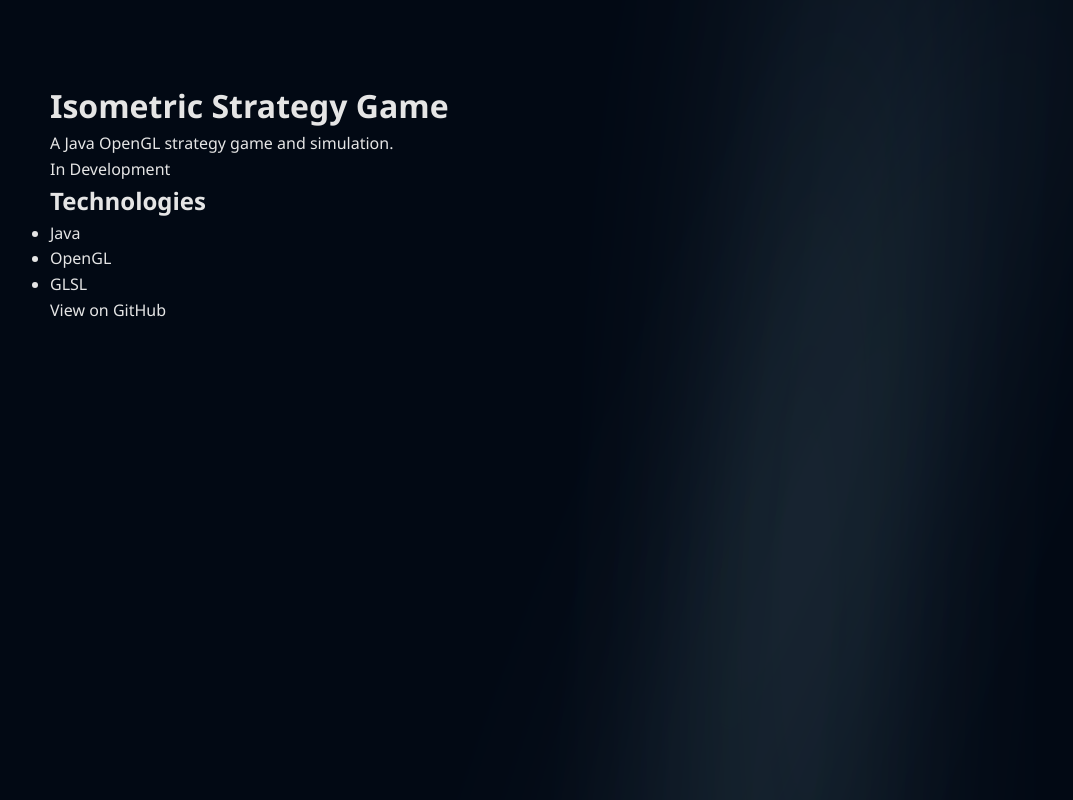
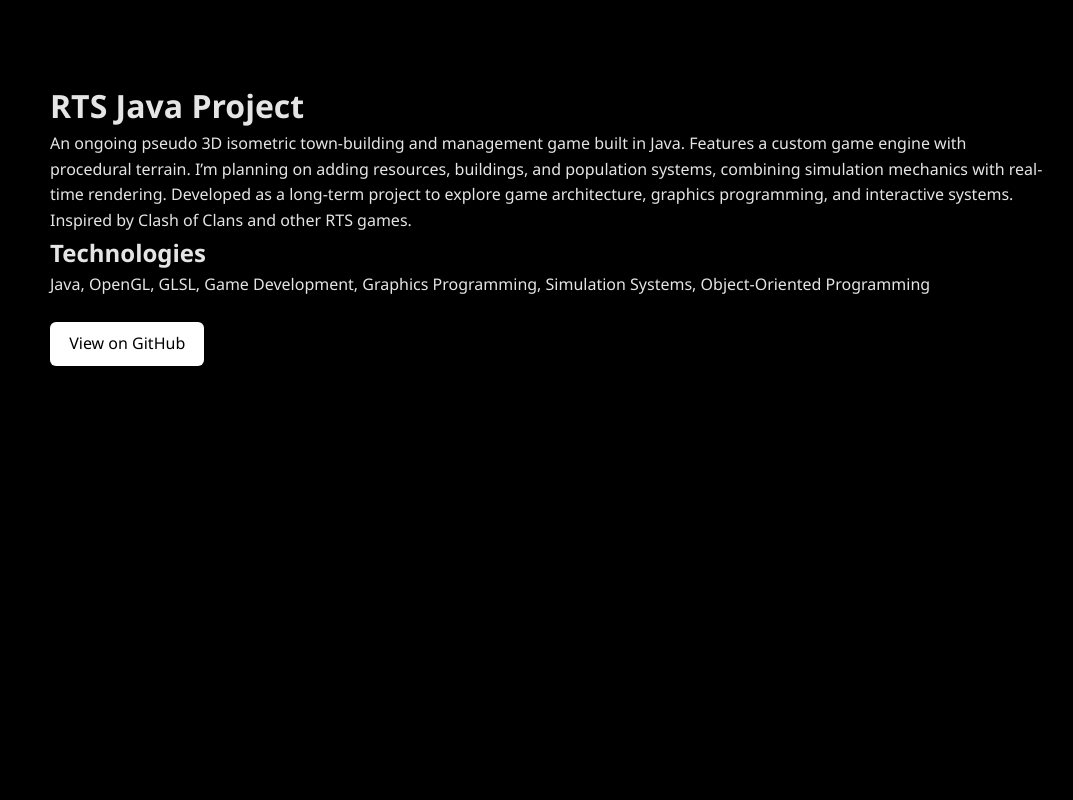
Before and after one commit to ouchakovpeter/ouchakovpeter.github.io, a React (Vite) app: page /projects/game in a window 1280 px wide. Shown: the whole page, without its empty margins (90-1163 px from the left). Built offline with nearby package versions, Linux system fonts and the light colour scheme.

Commit message:
Website Content

```diff
--- a/public/xmb/spline.js
+++ b/public/xmb/spline.js
@@ -378,11 +378,7 @@
       updateSplineTexture(timeSec);
       const bgGradient = resolveBackgroundGradient(settings);
 
-      const maxScroll =
-        document.documentElement.scrollHeight - window.innerHeight;
-
-      const scrollProgress =
-        maxScroll > 0 ? window.scrollY / maxScroll : 0;
+      const scrollProgress = (window.scrollY / window.innerHeight) * 2.0;
 
       gl.disable(gl.DEPTH_TEST);
       gl.disable(gl.BLEND);
--- a/src/App.jsx
+++ b/src/App.jsx
@@ -1,12 +1,14 @@
-import { BrowserRouter, Routes, Route, Link } from "react-router-dom";
+import { BrowserRouter, Routes, Route } from "react-router-dom";
 import "./index.css";
+import Projects from "./components/Projects";
 import ProjectPage from "./pages/ProjectPage";
-import Aurora from "./components/Aurora";
+// import Aurora from "./components/Aurora";
 import XMBbackground from "./components/XMBbackground";
 
 function App() {
     return (
         <BrowserRouter>
+            <XMBbackground />
             <Routes>
                 <Route path="/" element={<Home />} />
                 <Route path="/projects/:projectId" element={<ProjectPage />} />
@@ -18,7 +20,6 @@ function App() {
 function Home() {
     return (
         <>
-            <XMBbackground />
             {/* <Aurora /> */}
 
             <header>
@@ -26,7 +27,9 @@ function Home() {
                     <div className="logo">Peter Ouchakov</div>
 
                     <ul className="nav-links">
-                        {/* Navigation links can go here later */}
+                        <li><a href="#about">About</a></li>
+                        <li><a href="#projects">Projects</a></li>
+                        <li><a href="#skills">Skills</a></li>
                     </ul>
                 </nav>
             </header>
@@ -85,27 +88,50 @@ function Home() {
                 </div>
             </section>
 
-            <div className="introduction">
+            <section id="about" class="section">
+                <h2>About Me</h2>
 
                 <p>
-                    A proper introduction is coming soon.
-                </p>
-
-                {/* <p>
-                    I'm a Computer Science student at Carleton University focused on
-                    Software Engineering.
+                I'm a Computer Science student at Carleton University focused on Software Engineering.
                 </p>
 
                 <p>
-                    I enjoy designing and creating software that solves real problems,
-                    makes something easier, or is simply interesting to build.
-                </p> */}
+                I enjoy designing and creating software that solves real problems, makes something easier,
+                or is simply interesting to build. I'm interested in software engineering, backend development,
+                systems, graphics, and anything else that sparks my curiosity.
+                </p>
 
-                <Link to="/projects/game">
-                    {/* Game Project */}
-                </Link>
+            </section>
 
-            </div>
+            <section id="skills" class="section">
+                <h2>Skills Compiled</h2>
+
+                <div class="skills-grid">
+
+                    <div class="skill">
+                        <h3>Languages</h3>
+                        <p className = "skill-list">Python, Java, C++, JavaScript, HTML, CSS, JSX, GDscript, SQLite, GLSL</p>
+                    </div>
+
+                    <div class="skill">
+                        <h3>Tools</h3>
+                        <p className = "skill-list">Git, Docker, Linux, VS Code, React, Node.js, OpenGL/WebGL, WireGuard, SSH, TCP/IP, Flask</p>
+                    </div>
+
+                    <div class="skill">
+                        <h3>Concepts</h3>
+                        <p className = "skill-list">Data Structures, Algorithms, OOP, APIs, UML, UI Design & Asset Art, Web Hosting/Networking, Server Administration, Team Collaboration</p>
+                    </div>
+
+                </div>
+            </section>
+
+            <section id="projects" class="section">
+                <h2>Projects</h2>
+
+                <Projects />
+
+            </section>
 
             <footer>
                 <p>© 2026 Peter Ouchakov</p>
--- /dev/null
+++ b/src/components/Projects.jsx
@@ -0,0 +1,29 @@
+import { Link } from "react-router-dom";
+import { projects } from "../data/projects";
+
+function Projects() {
+  return (
+    <section id="projects" className="section">
+      <div className="projects-list">
+        {Object.entries(projects).map(([id, project]) => (
+          <article className="project-card" key={id}>
+            <h3>{project.title}</h3>
+            <p>{project.description}</p>
+            <p className="project-skills">{project.technologies.join(" · ")}</p>
+
+            <div className="project-links">
+              {project.page && <Link to={project.page}>Details</Link>}
+              {project.github && (
+                <a href={project.github} target="_blank" rel="noreferrer">
+                  GitHub
+                </a>
+              )}
+            </div>
+          </article>
+        ))}
+      </div>
+    </section>
+  );
+}
+
+export default Projects;
--- a/src/data/projects.js
+++ b/src/data/projects.js
@@ -1,52 +1,36 @@
 export const projects = {
-    game: {
-        title: "Isometric Strategy Game",
-        description:
-            "A Java OpenGL strategy game and simulation.",
-        status: "In Development",
-
-        heroImage: "/assets/projects/game/main.webp",
-
-        technologies: [
-            "Java",
-            "OpenGL",
-            "GLSL"
-        ],
-
-        sections: [
-            {
-                title: "About",
-                paragraphs: [
-                    "This is a strategy and simulation game I have been developing in Java.",
-                    "The game features procedural terrain, resource management, buildings, population simulation, and AI-controlled agents."
-                ]
-            },
-
-            {
-                title: "Procedural World",
-                paragraphs: [
-                    "The world is generated procedurally when a new game is created.",
-                    "Terrain, resources, and other world features are generated using custom algorithms."
-                ],
-                image: "/assets/projects/game/terrain.webp"
-            },
-
-            {
-                title: "AI",
-                paragraphs: [
-                    "The game contains AI agents that interact with the simulated world.",
-                    "Agents can move around the map, gather resources, and interact with buildings."
-                ],
-                image: "/assets/projects/game/ai.webp"
-            }
-        ],
-
-        gallery: [
-            "/assets/projects/game/screenshot1.webp",
-            "/assets/projects/game/screenshot2.webp",
-            "/assets/projects/game/screenshot3.webp"
-        ],
-
-        github: "https://github.com/ouchakovpeter"
-    }
+  portfolio: {
+    title: "Portfolio Website",
+    description: "This website! Built with React, hosted on GitHub Pages, and served from my own domain. Designed to showcase software projects, technical interests, and ongoing development work. I enjoyed building the site and learning new things along the way.",
+    technologies: ["JavaScript, HTML, CSS, JSX, React, Node.js, WebGL, UI Design, Web Hosting"],
+    github: "https://github.com/ouchakovpeter/ouchakovpeter.github.io",
+    // page: "/projects/portfolio"
+  },
+  game: {
+    title: "RTS Java Project",
+    description: "An ongoing pseudo 3D isometric town-building and management game built in Java. Features a custom game engine with procedural terrain. I’m planning on adding resources, buildings, and population systems, combining simulation mechanics with real-time rendering. Developed as a long-term project to explore game architecture, graphics programming, and interactive systems. Inspired by Clash of Clans and other RTS games.",
+    technologies: ["Java, OpenGL, GLSL, Game Development, Graphics Programming, Simulation Systems, Object-Oriented Programming"],
+    github: "https://github.com/ouchakovpeter/CivGame",
+    // page: "/projects/game",
+  },
+  moviedatabase: {
+    title: "Movie Database Project",
+    description: "A movie database web application built with Python, Flask, and SQLite as part of COMP 3005, Database Management Systems. Includes a browser-based interface for interacting with movie data, alongside database initialization, schema management, and sample records.",
+    technologies: ["Python, Flask, SQLite, SQL, HTML, CSS, Database Design"],
+    github: "https://github.com/ouchakovpeter/Movie_Database",
+    // page: "/projects/moviedatabase"
+  },
+  antquisition: {
+    title: "AntQuisition",
+    description: "A collaborative game development project created for COMP 1501, Intro to Computer Game Design. Built with Godot, the project combines gameplay scripts, godot scenes, audio, and custom assets into an interactive application. Developed as part of a team-based course project, providing experience with game development workflows and project organization.",
+    technologies: ["Godot, GDScript, Game Development, UI Design, Asset Integration, Asset Design, Git, Team Collaboration"],
+    github: "https://github.com/Uvernes/COMP1501FinalProject",
+    // page: "/projects/antquisition"
+  },
+  homelab: {
+    title: "Self-Hosted Homelab Infrastructure + Self-Hosted VPN Infrastructure",
+    description: "Designed and deployed a self-hosted Linux server environment for secure remote access, application hosting, and network management. Configured a WireGuard VPN for encrypted connectivity between devices and private network resources, alongside network routing, firewall rules, and port forwarding. Built a containerized environment using Docker to host backend services, development tools, and game servers. Managed infrastructure remotely through SSH, troubleshooting network connectivity and service accessibility while maintaining a flexible environment for future expansion.",
+    technologies: ["Linux, WireGuard, Docker, SSH, Networking, TCP/IP, Firewall Configuration, Network Routing, Server Administration "],
+    // page: "/projects/homelab"
+  },
 };
--- a/src/index.css
+++ b/src/index.css
@@ -19,6 +19,7 @@ html,
 body {
     min-height: 100%;
     overflow-x: hidden;
+    scroll-behavior: smooth;
 }
 
 body {
@@ -235,32 +236,88 @@ header {
 /* Skills */
 
 .skills-grid {
-    display: grid;
-    grid-template-columns: repeat(auto-fit, minmax(200px, 1fr));
-    gap: 25px;
+    display: flex;
+    flex-direction: column;
 }
 
 .skill {
-    padding: 25px;
+    padding: 10px;
+}
+
+.skill-list {
+    opacity: 0.7;
 }
 
 
 /* Projects */
 
-.projects-grid {
-    display: grid;
-    grid-template-columns: repeat(auto-fit, minmax(250px, 1fr));
-    gap: 30px;
+.projects-list {
+    display: flex;
+    flex-direction: column;
 }
 
 .project-card {
-    padding: 25px;
+    padding: 15px;
 }
 
 .project-card h3 {
     margin-bottom: 10px;
 }
 
+.project-skills {
+    font-size: 0.9rem;
+    opacity: 0.7;
+    margin-top: 15px;
+}
+
+.project-links {
+    display: flex;
+    gap: 20px;
+    margin-top: 15px;
+}
+
+/* Project Page Styling */
+
+.project-page {
+    max-width: 800px;
+    margin: 0 auto;
+    padding: 6rem 2rem;
+    position: relative; /* keeps it above the background */
+    z-index: 1;
+}
+
+.project-status {
+    display: inline-block;
+    padding: 0.25rem 0.75rem;
+    border-radius: 999px;
+    background: rgba(255, 255, 255, 0.1);
+    font-size: 0.85rem;
+}
+
+.tech-list {
+    display: flex;
+    flex-wrap: wrap;
+    gap: 0.5rem;
+    list-style: none;
+    padding: 0;
+}
+
+.tech-tag {
+    padding: 0.35rem 0.8rem;
+    border-radius: 6px;
+    background: rgba(255, 255, 255, 0.08);
+    border: 1px solid rgba(255, 255, 255, 0.15);
+}
+
+.project-github {
+    display: inline-block;
+    margin-top: 1.5rem;
+    padding: 0.6rem 1.2rem;
+    border-radius: 6px;
+    background: #fff;
+    color: #000;
+    text-decoration: none;
+}
 
 /* Social links */
 
--- a/src/pages/ProjectPage.jsx
+++ b/src/pages/ProjectPage.jsx
@@ -1,6 +1,5 @@
 import { useParams } from "react-router-dom";
 import { projects } from "../data/projects";
-import Aurora from "../components/Aurora";
 
 function ProjectPage() {
     const { projectId } = useParams();
@@ -16,28 +15,20 @@ function ProjectPage() {
 
     return (
         <>
-            <Aurora />
+            <main className="project-page">
+                <h1 className="project-title">{project.title}</h1>
 
-            <main className="project-page">
-                <h1>{project.title}</h1>
-
-                <p>{project.description}</p>
-
-                <p>{project.status}</p>
+                <p className="project-description">{project.description}</p>
 
                 <h2>Technologies</h2>
 
-                <ul>
+                <ul className="tech-list">
                     {project.technologies.map((technology) => (
                         <li key={technology}>{technology}</li>
                     ))}
                 </ul>
 
-                <a
-                    href={project.github}
-                    target="_blank"
-                    rel="noopener noreferrer"
-                >
+                <a className="project-github" href={project.github} target="_blank" rel="noopener noreferrer">
                     View on GitHub
                 </a>
             </main>
```
Also changed, not shown: public/xmb/particles.js (+1 -6 lines), src/components/ProjectTemplate.jsx (deleted, +0 -54 lines).
